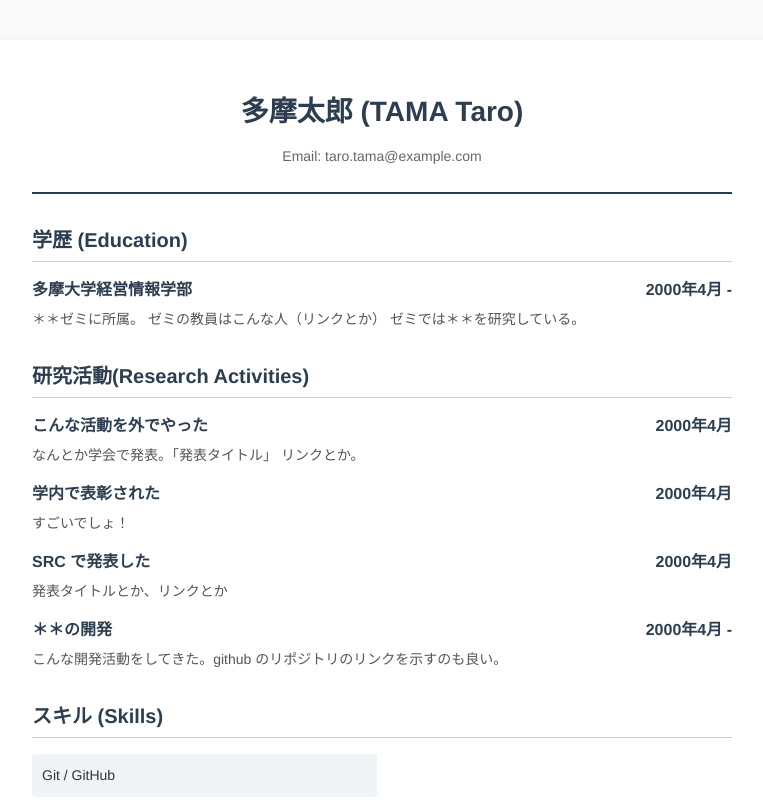
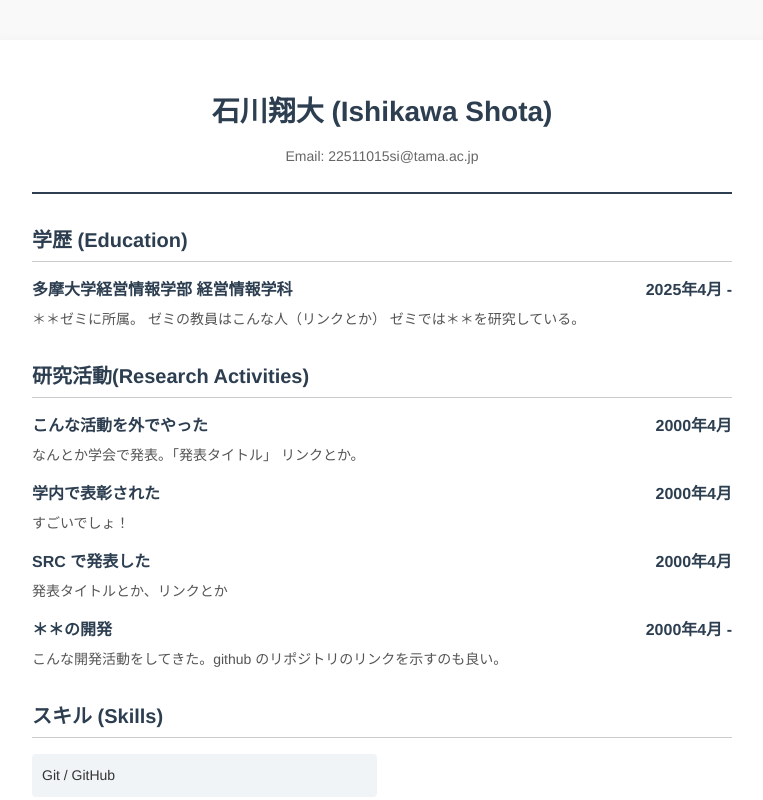
Before and after one commit to ShottShott77/ShottShott77.github.io, a plain HTML site: page index.html in a window 1280 px wide. Shown: the top 800 px of the page, without its empty margins (258-1021 px from the left). Drawn offline with Linux system fonts and the light colour scheme.

Commit message:
名前、メールアドレス、所属学科の変更

```diff
--- a/index.html
+++ b/index.html
@@ -10,15 +10,15 @@
 
 <div class="cv-container">
     <div class="header">
-        <h1>多摩太郎 (TAMA Taro)</h1>
-        <p>Email: taro.tama@example.com</p>
+        <h1>石川翔大 (Ishikawa Shota)</h1>
+        <p>Email: 22511015si@tama.ac.jp</p>
     </div>
 
     <h2>学歴 (Education)</h2>
     <div class="section-content">
         <div class="item-header">
-            <span>多摩大学経営情報学部</span>
-            <span>2000年4月 - </span>
+            <span>多摩大学経営情報学部 経営情報学科</span>
+            <span>2025年4月 - </span>
         </div>
         <div class="item-desc">
             ＊＊ゼミに所属。
```
